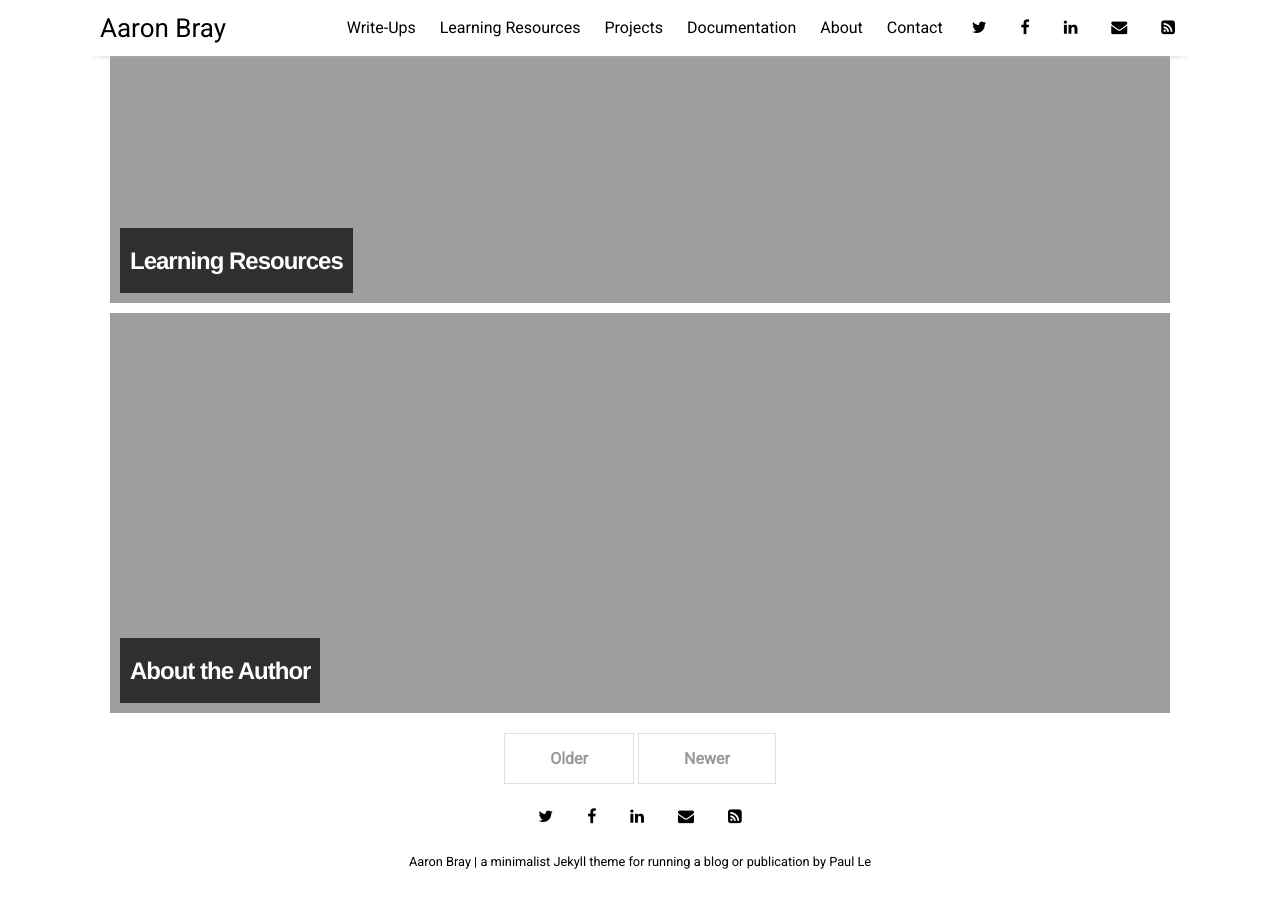
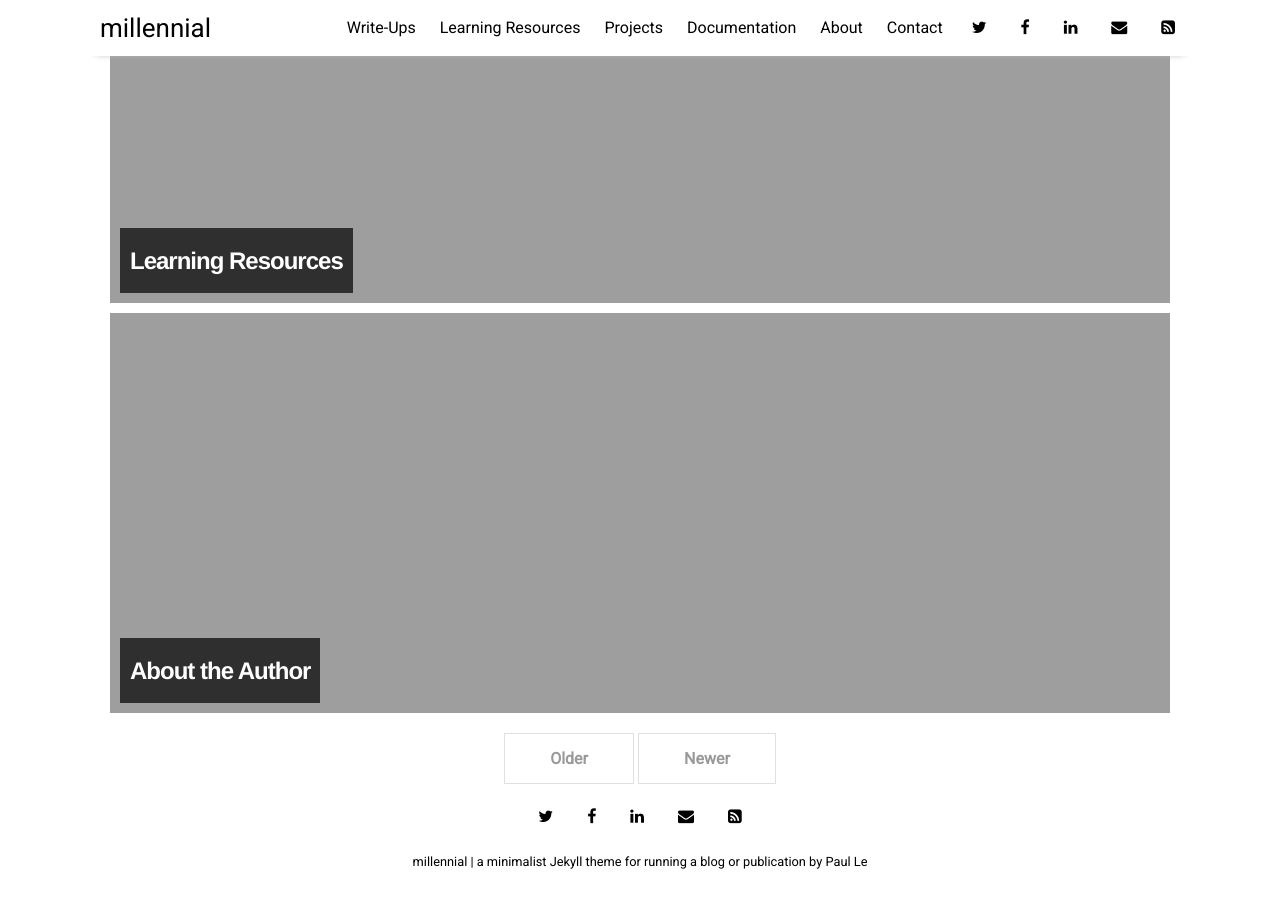
Before and after one commit to AaronBray/AaronBray.github.io, a Jekyll site: the page built from index.html, in a window 1280 px wide and 900 px high, scrolled down 1398 px. Built offline with Jekyll 4.4.1, drawn with Linux system fonts in a browser that asks for light colours; nearby versions of some CDN libraries; the list of posts is cut into pages by our own code.

Commit message:
Update _config.yml

```diff
--- a/_config.yml
+++ b/_config.yml
@@ -11,7 +11,7 @@ permalink:           /:title
 plugins:             [jekyll-paginate, jekyll-sitemap, jekyll-feed, jekyll-seo-tag]
 
 # Customise atom feed settings (this is where Jekyll-Feed gets configuration information)
-title:		           "Aaron Bray"
+title:		           "millennial"
 description:	       "a minimalist Jekyll theme for running a blog or publication"
 author:              "Paul Le"
 
```
